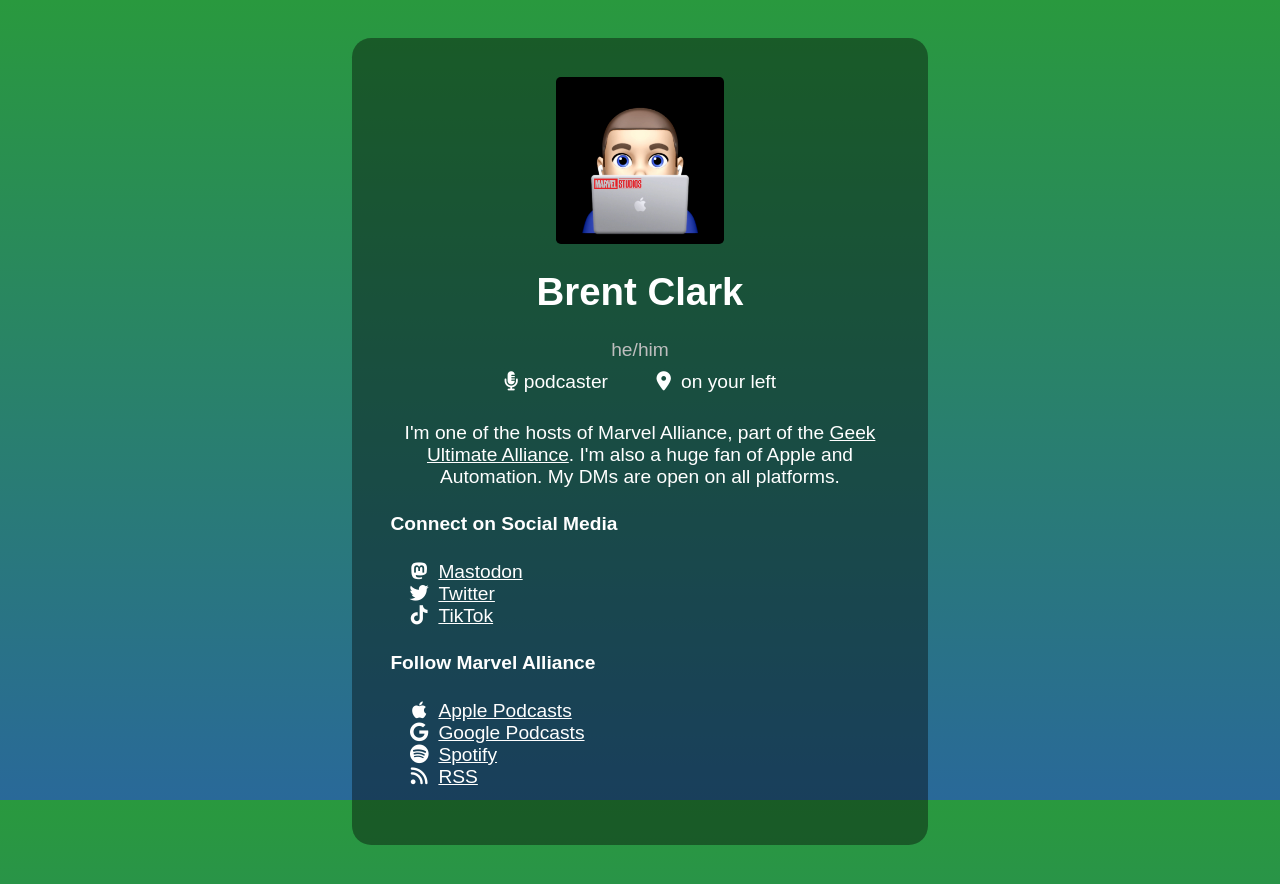
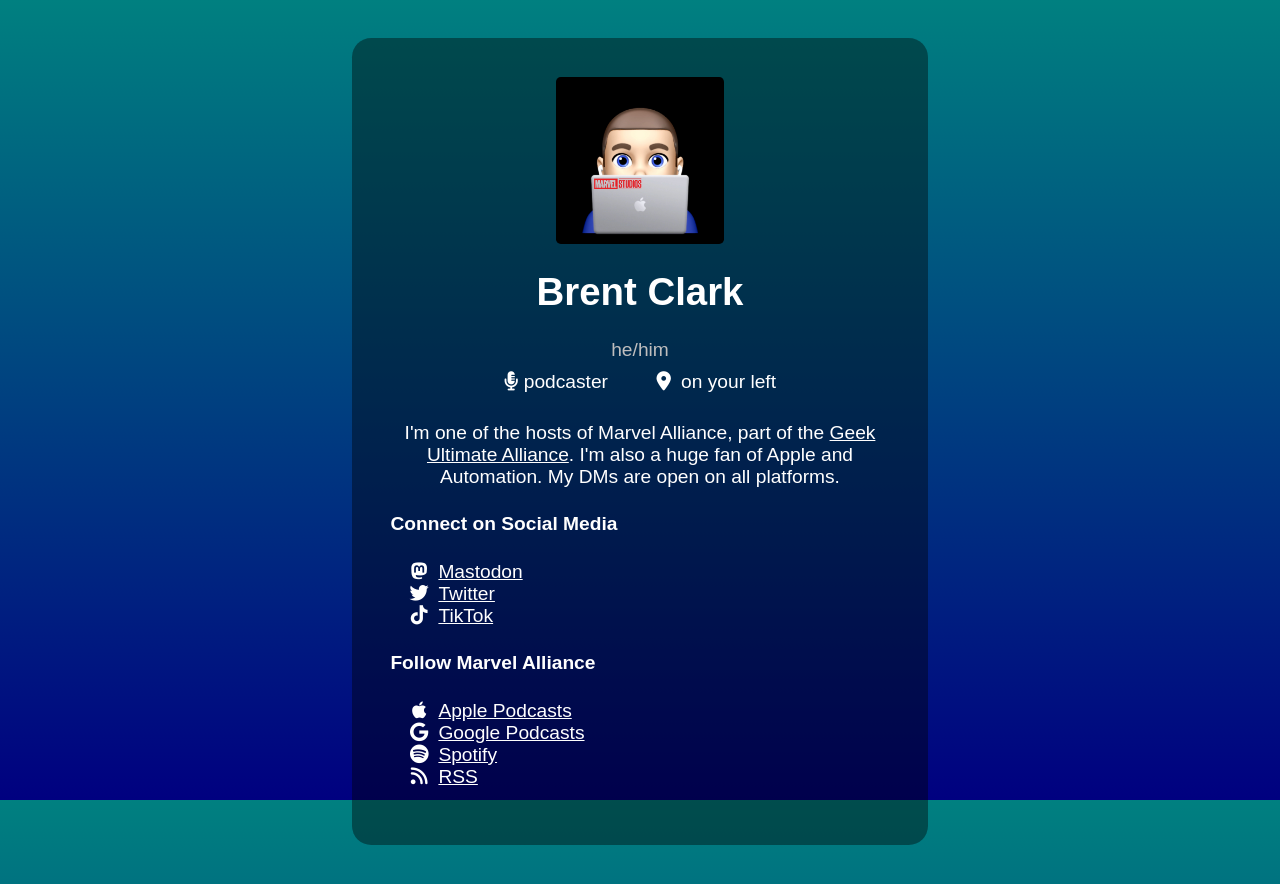
Before and after one commit to brentac/brentac.github.io, a plain HTML site: page index.html in a window 1280 px wide. Drawn offline with Linux system fonts and the light colour scheme.

Commit message:
Update stylesheet.css

```diff
--- a/stylesheet.css
+++ b/stylesheet.css
@@ -9,7 +9,7 @@
 	margin: 0;
 	padding: 2em;
 	font-family: 'Mint Grotesk', sans-serif;
-  	background: linear-gradient(#29993E, #296999);
+  	background: linear-gradient(teal, navy);
     	color: #fff;
 	background-repeat: no-repeat;
 	background-attachment: fixed;
```
